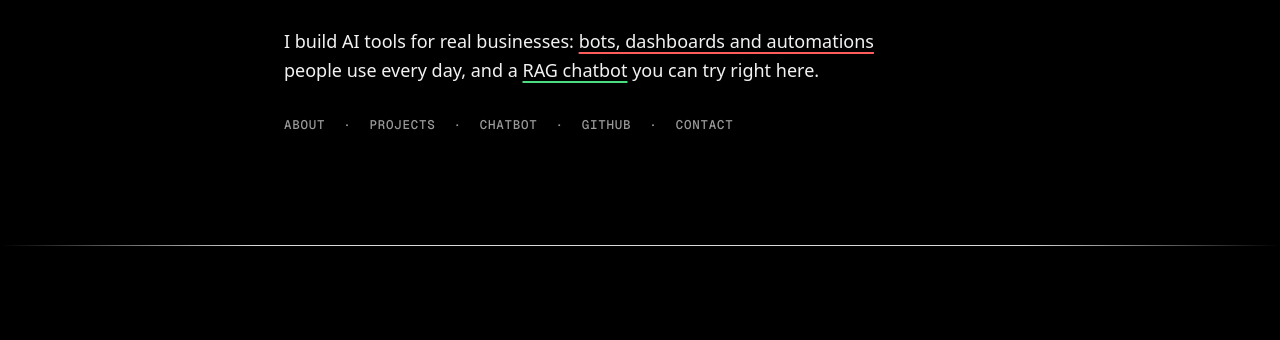
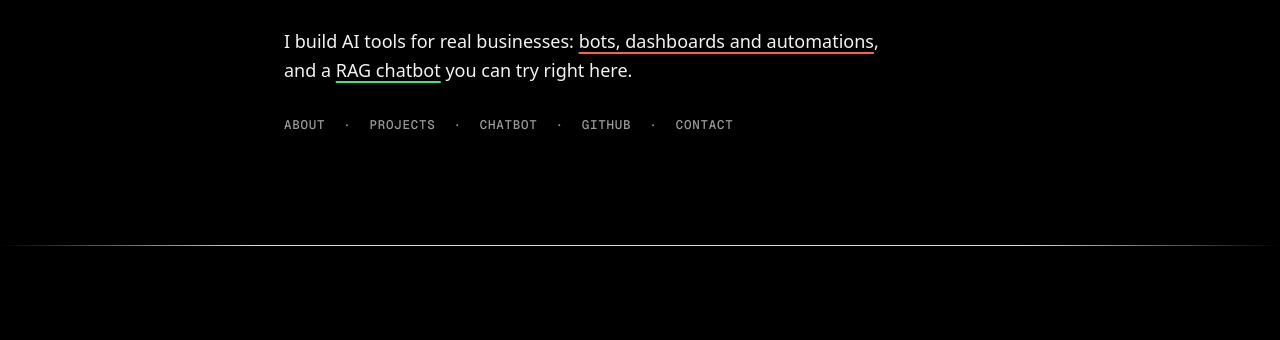
Before and after one commit to JaimeLopezGarrido/JaimeLopezGarrido.github.io, a plain HTML site: page index.html in a window 1280 px wide. Shown: the part 439-779 px from the top of the page. Drawn offline with nearby package versions, Linux system fonts and the light colour scheme.

Commit message:
Portada: saca 'que la gente usa en su día a día'

```diff
--- a/index.html
+++ b/index.html
@@ -195,7 +195,7 @@ html:not(.con-historia) [data-quien] { display: none !important; }
     MSc Data Science @ Universidad Austral<br>
     Business Administration (UBA) · Bariloche, AR
   </div>
-  <p class="intro"><span lang="es">Construyo herramientas con IA para negocios reales: <a class="subrayado" href="#proyectos">bots, paneles y automatizaciones</a> que la gente usa en su día a día, y un <a class="subrayado verde" href="#asistente">chatbot con RAG</a> que podés probar acá.</span><span lang="en">I build AI tools for real businesses: <a class="subrayado" href="#proyectos">bots, dashboards and automations</a> people use every day, and a <a class="subrayado verde" href="#asistente">RAG chatbot</a> you can try right here.</span></p>
+  <p class="intro"><span lang="es">Construyo herramientas con IA para negocios reales: <a class="subrayado" href="#proyectos">bots, paneles y automatizaciones</a>, y un <a class="subrayado verde" href="#asistente">chatbot con RAG</a> que podés probar acá.</span><span lang="en">I build AI tools for real businesses: <a class="subrayado" href="#proyectos">bots, dashboards and automations</a>, and a <a class="subrayado verde" href="#asistente">RAG chatbot</a> you can try right here.</span></p>
   <div class="enlaces mono">
     <a href="#quien" data-quien><span lang="es">Quién soy</span><span lang="en">About</span></a><span data-quien>·</span>
     <a href="#proyectos"><span lang="es">Proyectos</span><span lang="en">Projects</span></a><span>·</span>
```
